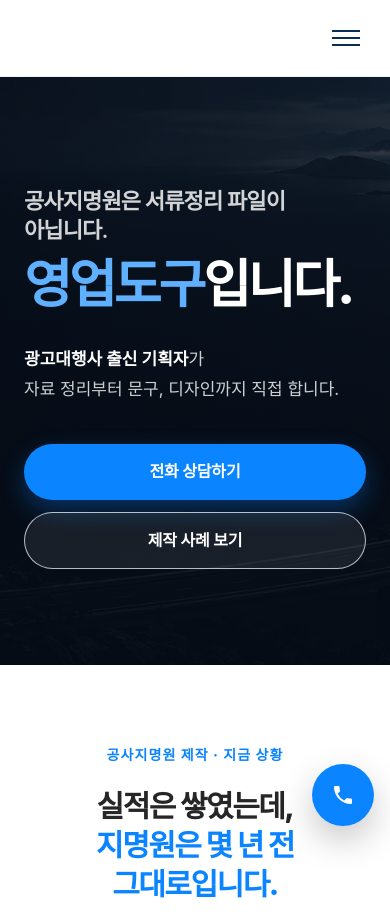
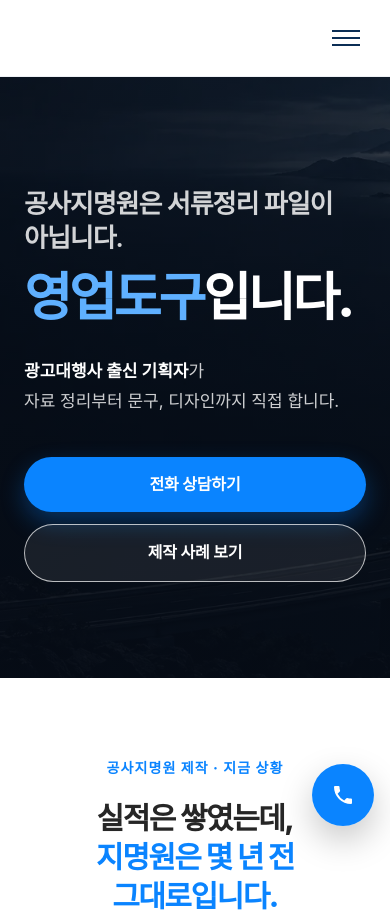
Before and after one commit to oknice03/bid-pptbranding, a website: page docs/index.html in a window 390 px wide. Shown: the top 919 px of the page. Drawn offline with Linux system fonts and the light colour scheme; a web font is replaced by a local one.

Commit message:
공사지명원 홈: 첫 화면 윗줄 문구 글씨 크기 확대 (#2)
- '공사지명원은 서류정리 파일이 아닙니다.' PC 40px → 50px, 모바일 22px → 26px

Co-Authored-By: Claude Opus 5.5 <noreply@anthropic.com>

```diff
--- a/css/impact.css
+++ b/css/impact.css
@@ -52,7 +52,7 @@ body{overflow-x:clip;color:var(--ink);font-family:var(--font)}
 .hero-inner{justify-content:flex-start}
 .hero-text{max-width:none;text-align:left}
 .hero h1{color:#fff;font-weight:800;letter-spacing:-.05em}
-.hero .hero-topic{display:block;margin-bottom:14px;font-size:clamp(22px,3vw,40px);font-weight:600;line-height:1.3;letter-spacing:-.04em;color:rgba(255,255,255,.82)}
+.hero .hero-topic{display:block;margin-bottom:16px;font-size:clamp(26px,3.8vw,50px);font-weight:600;line-height:1.3;letter-spacing:-.04em;color:rgba(255,255,255,.82)}
 .hero .hero-headline{display:block;font-size:clamp(52px,8.4vw,116px);font-weight:800;line-height:1.05;letter-spacing:-.06em;color:#fff}
 .hero .hero-headline{white-space:nowrap}
 .hero h1 em{font-style:normal;color:#5fb0ff}
--- a/docs/css/impact.css
+++ b/docs/css/impact.css
@@ -52,7 +52,7 @@ body{overflow-x:clip;color:var(--ink);font-family:var(--font)}
 .hero-inner{justify-content:flex-start}
 .hero-text{max-width:none;text-align:left}
 .hero h1{color:#fff;font-weight:800;letter-spacing:-.05em}
-.hero .hero-topic{display:block;margin-bottom:14px;font-size:clamp(22px,3vw,40px);font-weight:600;line-height:1.3;letter-spacing:-.04em;color:rgba(255,255,255,.82)}
+.hero .hero-topic{display:block;margin-bottom:16px;font-size:clamp(26px,3.8vw,50px);font-weight:600;line-height:1.3;letter-spacing:-.04em;color:rgba(255,255,255,.82)}
 .hero .hero-headline{display:block;font-size:clamp(52px,8.4vw,116px);font-weight:800;line-height:1.05;letter-spacing:-.06em;color:#fff}
 .hero .hero-headline{white-space:nowrap}
 .hero h1 em{font-style:normal;color:#5fb0ff}
```
